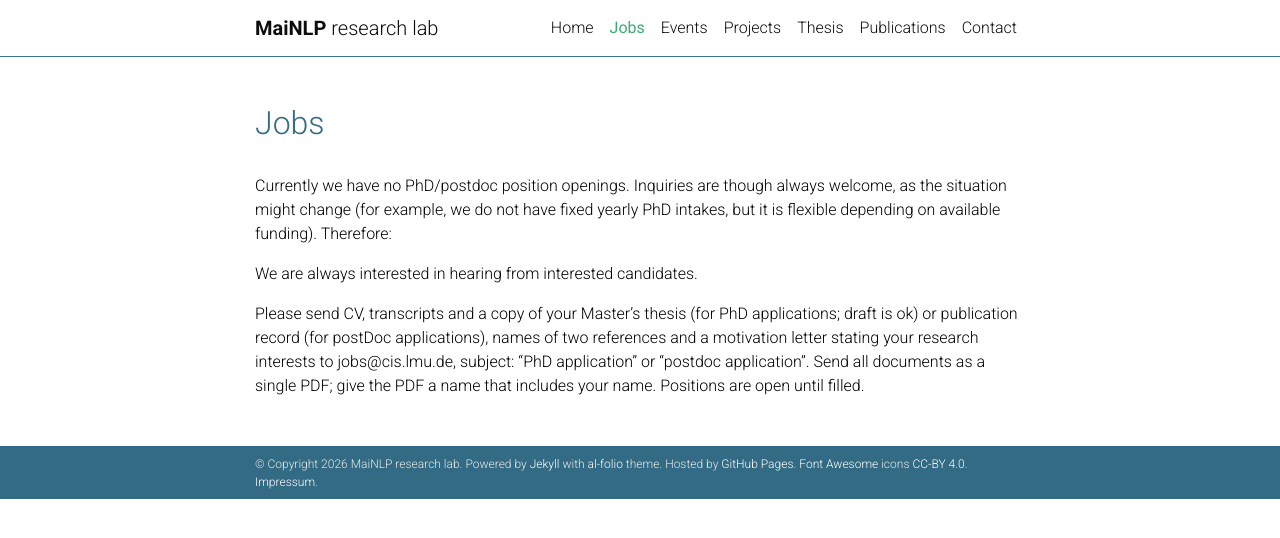
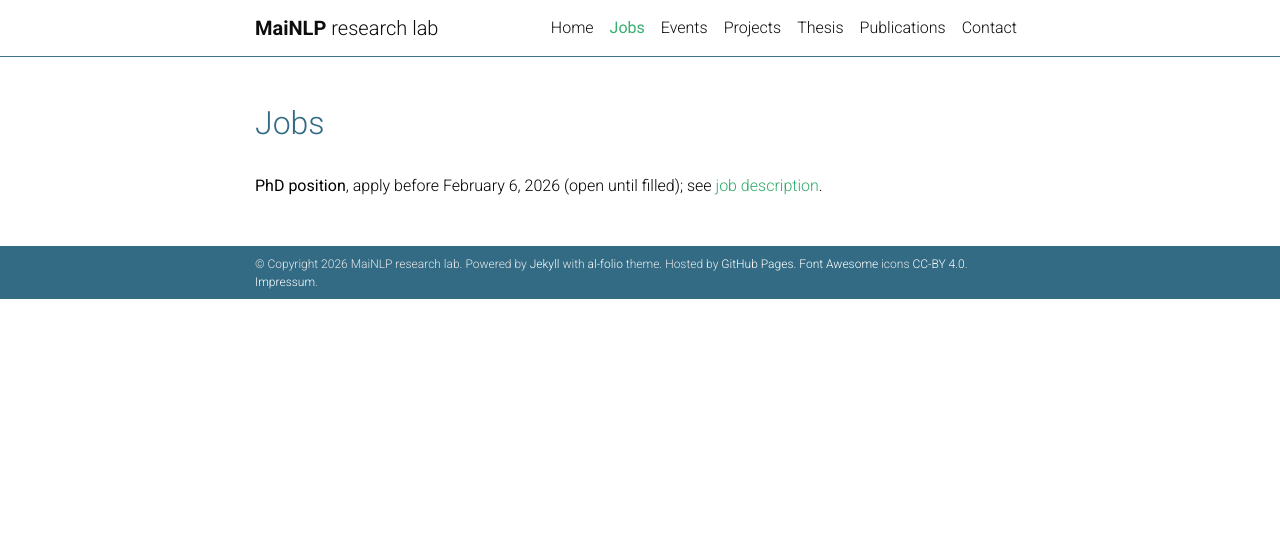
Before and after one commit to mainlp/mainlp.github.io, a Jekyll site: the page built from _pages/jobs.md, in a window 1280 px wide. Shown: the top 538 px of the page. Built offline with Jekyll 4.4.1, drawn with Linux system fonts in a browser that asks for light colours; comment, search, counter and statistics services are not loaded; a style sheet for code colours, icons or effects is not loaded.

Commit message:
Update jobs.md, phd position

```diff
--- a/_pages/jobs.md
+++ b/_pages/jobs.md
@@ -19,9 +19,12 @@ nav_order: 2
 
 <!--<b>Postdoc position</b>, apply by September 18 2025 (open until filled); see <a href="/assets/pdf/Postdoc-position-2026.pdf" target="_blank">job description</a>.-->
 
+<b>PhD position</b>, apply before February 6, 2026 (open until filled); see <a href="/assets/pdf/PhDposition-Bavarian.pdf" target="_blank">job description</a>.
 
+<!--
 Currently we have no PhD/postdoc position openings. Inquiries are though always welcome, as the situation might change (for example, we do not have fixed yearly PhD intakes, but it is flexible depending on available funding). Therefore:
 
 We are always interested in hearing from interested candidates.
 
 Please send CV, transcripts and a copy of your Master's thesis (for PhD applications; draft is ok) or publication record (for postDoc applications), names of two references and a motivation letter stating your research interests to jobs@cis.lmu.de, subject: "PhD application" or "postdoc application". Send all documents as a single PDF; give the PDF a name that includes your name. Positions are open until filled.
+-->
```
